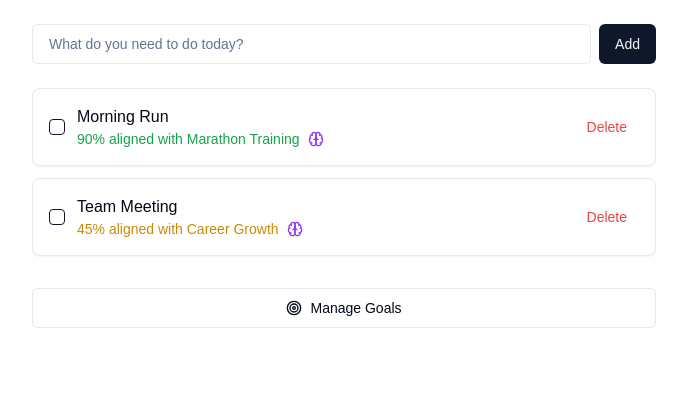
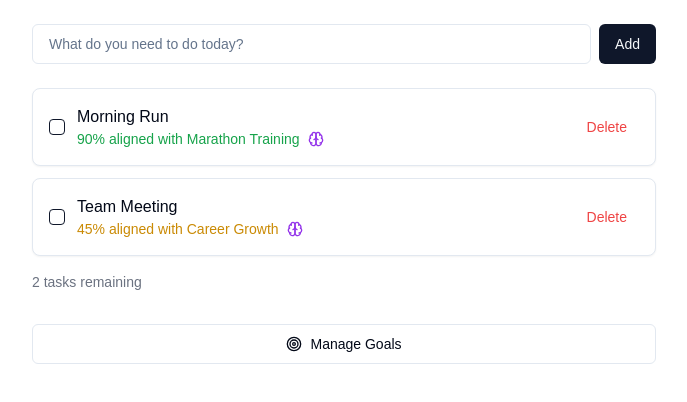
Before and after one commit to lenoraporter/northstar, a Next.js app: page / in a window 1280 px wide. Shown: the top 402 px of the page, without its empty margins (296-983 px from the left). Built offline with nearby package versions, Linux system fonts and the light colour scheme.

Commit message:
Add persistence (save tasks to localStorage)

```diff
--- /dev/null
+++ b/app/hooks/useLocalStorage.ts
@@ -0,0 +1,27 @@
+import { useState, useEffect } from 'react';
+
+export function useLocalStorage<T>(key: string, initialValue: T) {
+  // Initialize state with value from localStorage or initial value
+  const [value, setValue] = useState<T>(() => {
+    if (typeof window === 'undefined') return initialValue;
+
+    try {
+      const item = window.localStorage.getItem(key);
+      return item ? JSON.parse(item) : initialValue;
+    } catch (error) {
+      console.warn(`Error reading localStorage key "${key}":`, error);
+      return initialValue;
+    }
+  });
+
+  // Update localStorage when state changes
+  useEffect(() => {
+    try {
+      window.localStorage.setItem(key, JSON.stringify(value));
+    } catch (error) {
+      console.warn(`Error setting localStorage key "${key}":`, error);
+    }
+  }, [key, value]);
+
+  return [value, setValue] as const;
+}
--- a/app/page.tsx
+++ b/app/page.tsx
@@ -6,6 +6,7 @@ import { Input } from '@/components/ui/input';
 import { Card } from '@/components/ui/card';
 import { Checkbox } from '@/components/ui/checkbox';
 import { Brain, Target } from 'lucide-react';
+import { useLocalStorage } from '@/app/hooks/useLocalStorage';
 
 // Define our Task type
 type Task = {
@@ -16,9 +17,7 @@ type Task = {
   goalAligned?: string;
 };
 
-export default function Home() {
-  // State for tasks and input
-  const [tasks, setTasks] = useState<Task[]>([
+const initialTasks: Task[] = [
   {
     id: '1',
     title: 'Morning Run',
@@ -33,7 +32,11 @@ export default function Home() {
     alignment: 45,
     goalAligned: 'Career Growth',
   },
-  ]);
+];
+
+export default function Home() {
+  // Replace useState with useLocalStorage
+  const [tasks, setTasks] = useLocalStorage<Task[]>('tasks', initialTasks);
   const [newTaskTitle, setNewTaskTitle] = useState('');
 
   // Add new task
@@ -45,7 +48,7 @@ export default function Home() {
       id: Date.now().toString(),
       title: newTaskTitle,
       completed: false,
-      alignment: 0, // We'll implement AI alignment later
+      alignment: 0,
     };
 
     setTasks([...tasks, newTask]);
@@ -64,6 +67,11 @@ export default function Home() {
   // Delete task
   const deleteTask = (taskId: string) => {
     setTasks(tasks.filter((task) => task.id !== taskId));
+  };
+
+  // Clear all completed tasks
+  const clearCompleted = () => {
+    setTasks(tasks.filter((task) => !task.completed));
   };
 
   return (
@@ -129,6 +137,20 @@ export default function Home() {
         ))}
       </div>
 
+      {/* Task Actions */}
+      {tasks.length > 0 && (
+        <div className="mt-4 flex justify-between items-center">
+          <div className="text-sm text-gray-500">
+            {tasks.filter((t) => !t.completed).length} tasks remaining
+          </div>
+          {tasks.some((t) => t.completed) && (
+            <Button variant="outline" size="sm" onClick={clearCompleted}>
+              Clear completed
+            </Button>
+          )}
+        </div>
+      )}
+
       {/* Empty State */}
       {tasks.length === 0 && (
         <div className="text-center text-gray-500 mt-8">
```
Lines whose indentation alone changed are shown as unchanged.
